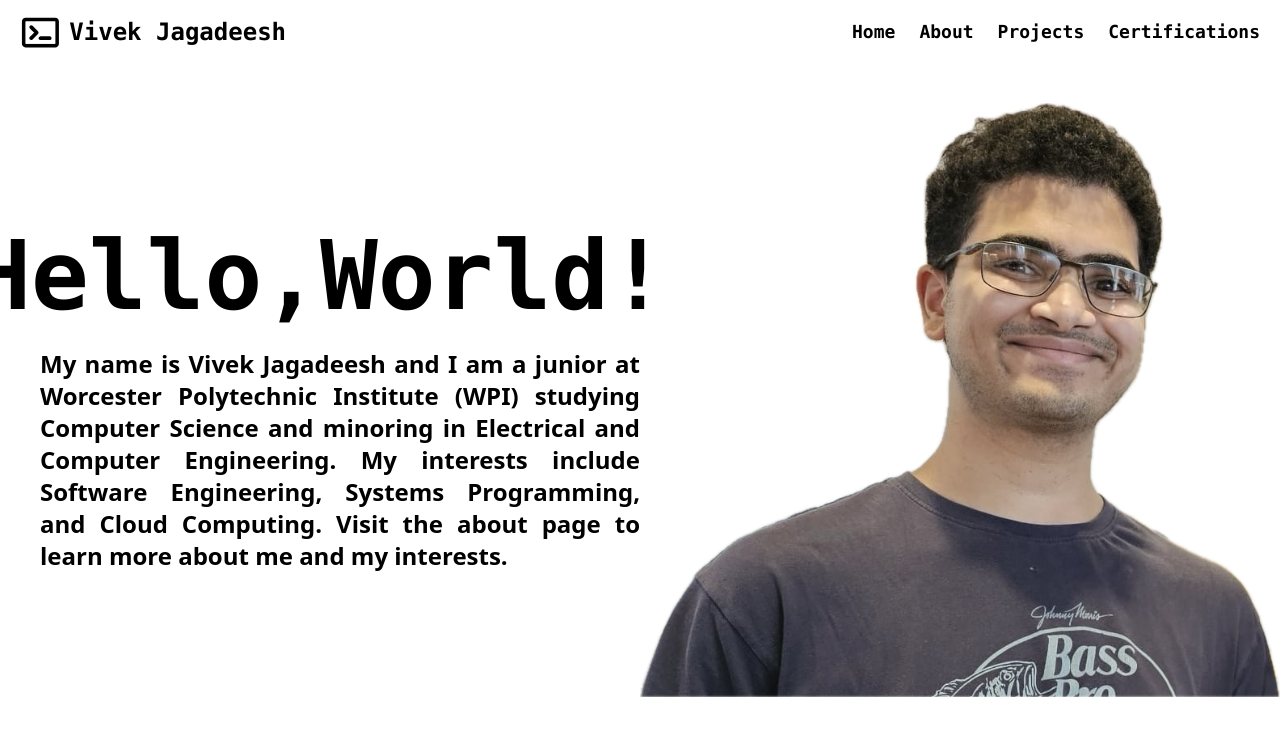
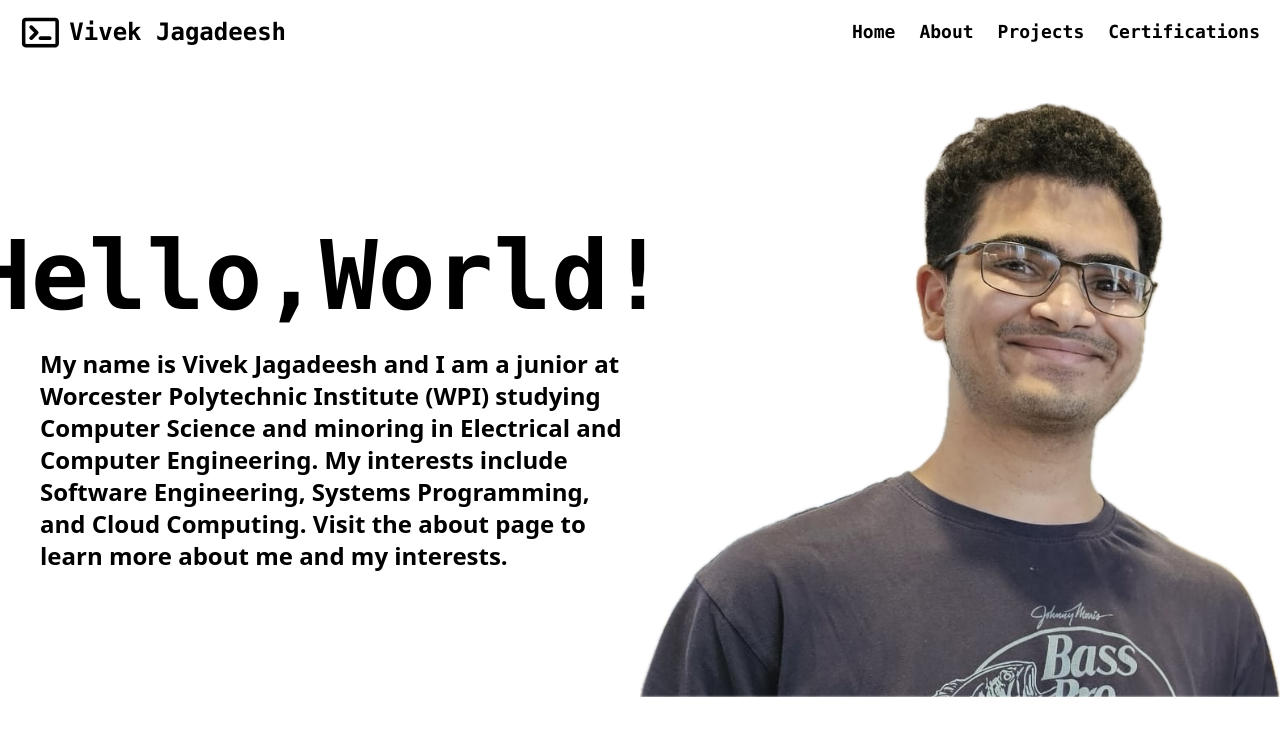
Before and after one commit to vivekjag1/portfolioWebsite, a React (Vite) app: page / in a window 1280 px wide. Shown: the top 736 px of the page. Built offline with nearby package versions, Linux system fonts and the light colour scheme.

Commit message:
font fixes

```diff
--- a/src/routes/Home.tsx
+++ b/src/routes/Home.tsx
@@ -9,7 +9,7 @@
               Hello,World!
             </h1>
             <br></br>
-            <h1 className = "text-black font-semibold text-2xl font-arial text-justify ml-10">
+            <h1 className = "text-black font-semibold text-2xl font-arial  ml-10">
               My name is Vivek Jagadeesh and I am a junior at Worcester Polytechnic Institute (WPI) studying Computer Science and minoring in Electrical and Computer Engineering.  My interests include Software Engineering, Systems Programming, and Cloud Computing. Visit the about page to learn more about me and my interests.
             </h1>
           </div>
```
Also changed, not shown: 1 other file (tests, documents, lock files or other folders).
